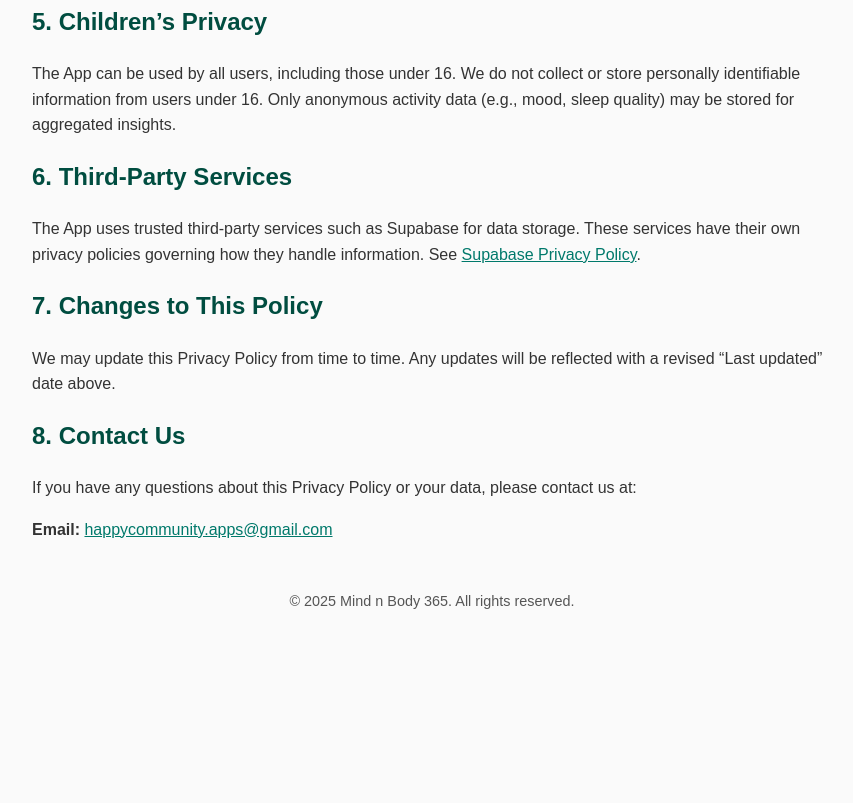
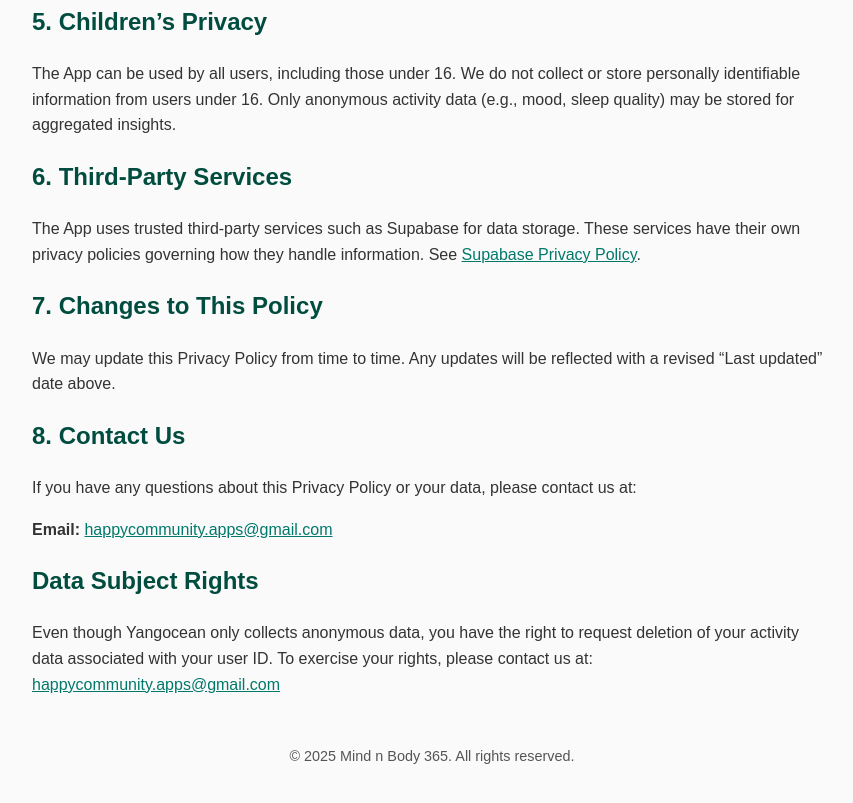
Before and after one commit to Happy-Community/privacy-policy, a plain HTML site: page index.html in a window 1280 px wide. Shown: the part 971-1774 px from the top of the page, without its empty margins (208-1061 px from the left). Before the commit the page ends 1647 px from the top, so only its background shows below. Drawn offline with Linux system fonts and the light colour scheme.

Commit message:
Update index.html

```diff
--- a/index.html
+++ b/index.html
@@ -74,6 +74,14 @@
   <p>If you have any questions about this Privacy Policy or your data, please contact us at:</p>
   <p><strong>Email:</strong> <a href="mailto:happycommunity.apps@gmail.com">happycommunity.apps@gmail.com</a></p>
 
+  <h2>Data Subject Rights</h2>
+<p>
+Even though Yangocean only collects anonymous data, you have the right to request deletion of your activity data associated with your user ID.
+To exercise your rights, please contact us at:
+<a href="mailto:happycommunity.apps@gmail.com">happycommunity.apps@gmail.com</a>
+</p>
+
+
   <footer>
     <p>© 2025 Mind n Body 365. All rights reserved.</p>
   </footer>
```
